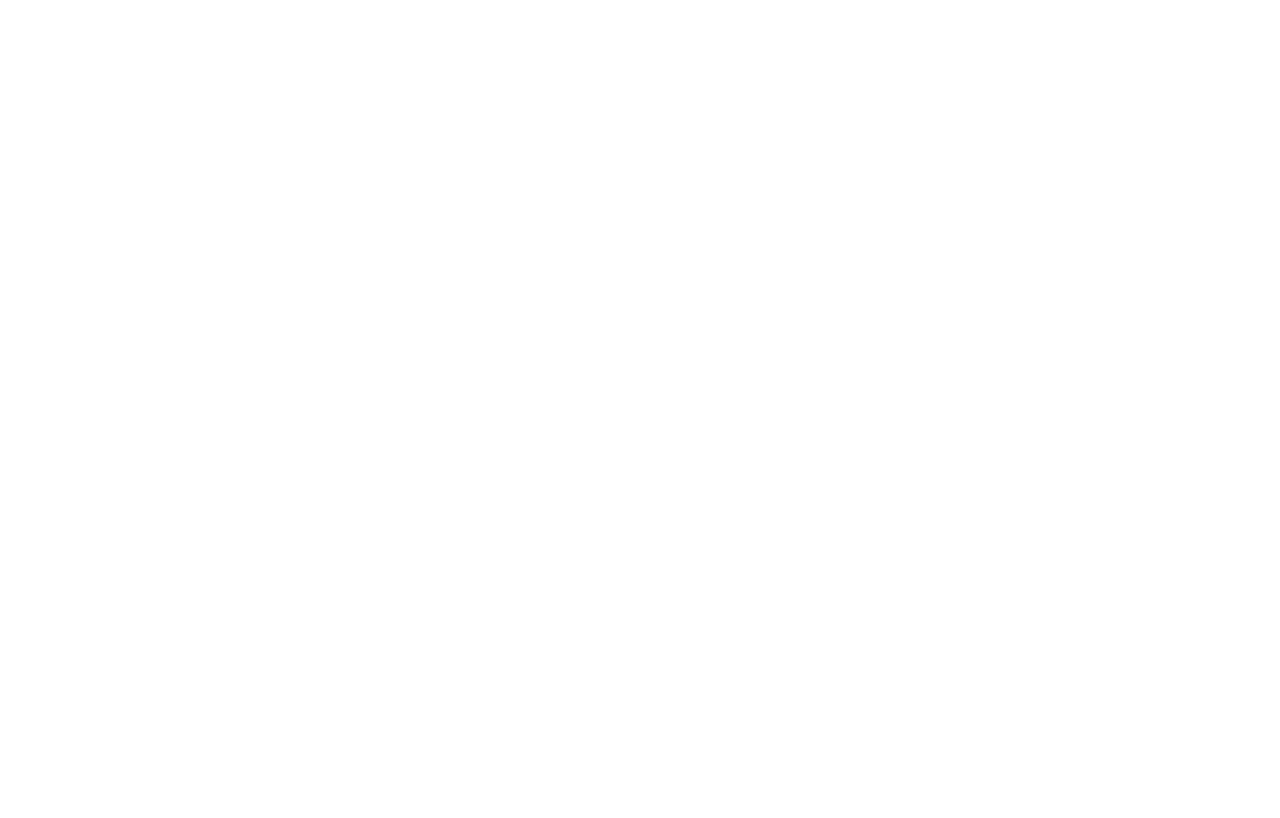
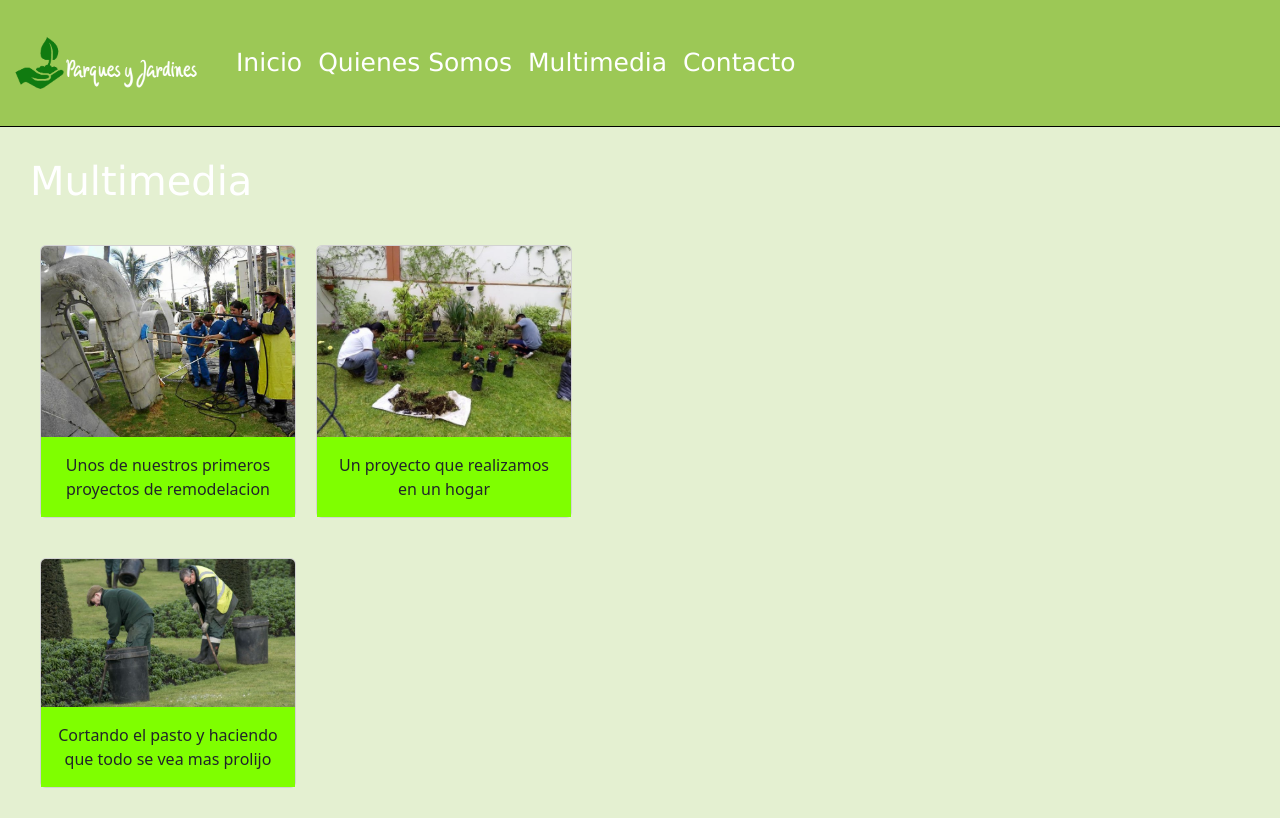
Before and after one commit to KevinCoderBritose/preentrega2-brites, a plain HTML site: page html/multimedia.html in a window 1280 px wide. Drawn offline with nearby package versions, Linux system fonts and the light colour scheme.

Commit message:
terminado la seccion multimedia con fallas (a corregir a futuro)

```diff
--- a/css/estilo.css
+++ b/css/estilo.css
@@ -86,3 +86,17 @@ section {
     font-size: 20px;
     color: white;
 }
+.cards-c {
+    display: flex;
+
+}
+.card-body {
+    background-color: chartreuse;
+
+
+}
+
+
+.card {
+    margin: 10px;
+}
--- a/html/multimedia.html
+++ b/html/multimedia.html
@@ -0,0 +1,85 @@
+<!DOCTYPE html>
+<html lang="en">
+<head>
+    <meta charset="UTF-8">
+    <meta name="viewport" content="width=device-width, initial-scale=1.0">
+    <title>Multimedia</title>
+    <link href="https://cdn.jsdelivr.net/npm/bootstrap@5.3.1/dist/css/bootstrap.min.css" rel="stylesheet"
+    integrity="sha384-4bw+/aepP/YC94hEpVNVgiZdgIC5+VKNBQNGCHeKRQN+PtmoHDEXuppvnDJzQIu9" crossorigin="anonymous">
+    <link rel="stylesheet" href="../css/estilo.css">
+</head>
+<body>
+    <header>
+        <nav class="navbar navbar-expand-lg">
+            <div class="container-fluid">
+                <a class="navbar-brand" href="../index.html">
+                    <img class="logo" src="../img/logo.png" alt="Logo">
+                </a>
+                <button class="navbar-toggler" type="button" data-bs-toggle="collapse" data-bs-target="#navbarNav"
+                    aria-controls="navbarNav" aria-expanded="false" aria-label="Toggle navigation">
+                    <span class="navbar-toggler-icon"></span>
+                </button>
+                <div class="collapse navbar-collapse" id="navbarNav">
+                    <ul class="navbar-nav fuentes">
+                        <li class="lista">
+                            <a class="nav-link" href="../index.html">Inicio</a>
+                        </li>
+                        <li class="lista">
+                            <a class="nav-link" href="quienes-somos.html">Quienes Somos</a>
+                        </li>
+                        <li class="lista">
+                            <a class="nav-link" href="multimedia.html">Multimedia</a>
+                        </li>
+                        <li class="lista">
+                            <a class="nav-link" href="#">Contacto</a>
+                        </li>
+                    </ul>
+                </div>
+            </div>
+        </nav>
+
+
+    </header>
+    <main>
+        <h1 class="titulo text-left">Multimedia</h1>
+    </main>
+    <section class="cards-c">
+        <div class="card text-center col-xl-12 col-lg-8 col-md-6 col-sm-7" style="width: 16rem;">
+            <img src="../img/limpiezacard.jpg" class="card-img-top" alt="proyecto">
+            <div class="card-body">
+              <p class="card-text">Unos de nuestros primeros proyectos de remodelacion</p>
+            </div>
+          </div>
+
+          <div class="card text-center col-xl-12 col-lg-8 col-md-6 col-sm-7" style="width: 16rem;">
+            <img src="../img/limpiezacard2.jpg" class="card-img-top" alt="Proyecto">
+            <div class="card-body">
+              <p class="card-text">Un proyecto que realizamos en un hogar</p>
+            </div>
+          </div>
+
+    </section>
+
+    <section>
+
+
+
+          <div class="card text-center col-xl-12 col-lg-8 col-md-6 col-sm-7 card-c1" style="width: 16rem;">
+            <img src="../img/limpiezacard3.jpg" class="card-img-top" alt="Proyecto">
+            <div class="card-body">
+              <p class="card-text">Cortando el pasto y haciendo que todo se vea mas prolijo</p>
+            </div>
+          </div>
+
+        </section>
+
+
+
+
+
+
+    <script src="https://cdn.jsdelivr.net/npm/bootstrap@5.3.1/dist/js/bootstrap.bundle.min.js"
+    integrity="sha384-HwwvtgBNo3bZJJLYd8oVXjrBZt8cqVSpeBNS5n7C8IVInixGAoxmnlMuBnhbgrkm"
+    crossorigin="anonymous"></script>
+</body>
+</html>
```
Also changed, not shown: html/quienes-somos.html (+1 -1 lines), index.html (+1 -1 lines), img/limpiezacard.jpg (added), img/limpiezacard2.jpg (added), img/limpiezacard3.jpg (added).
